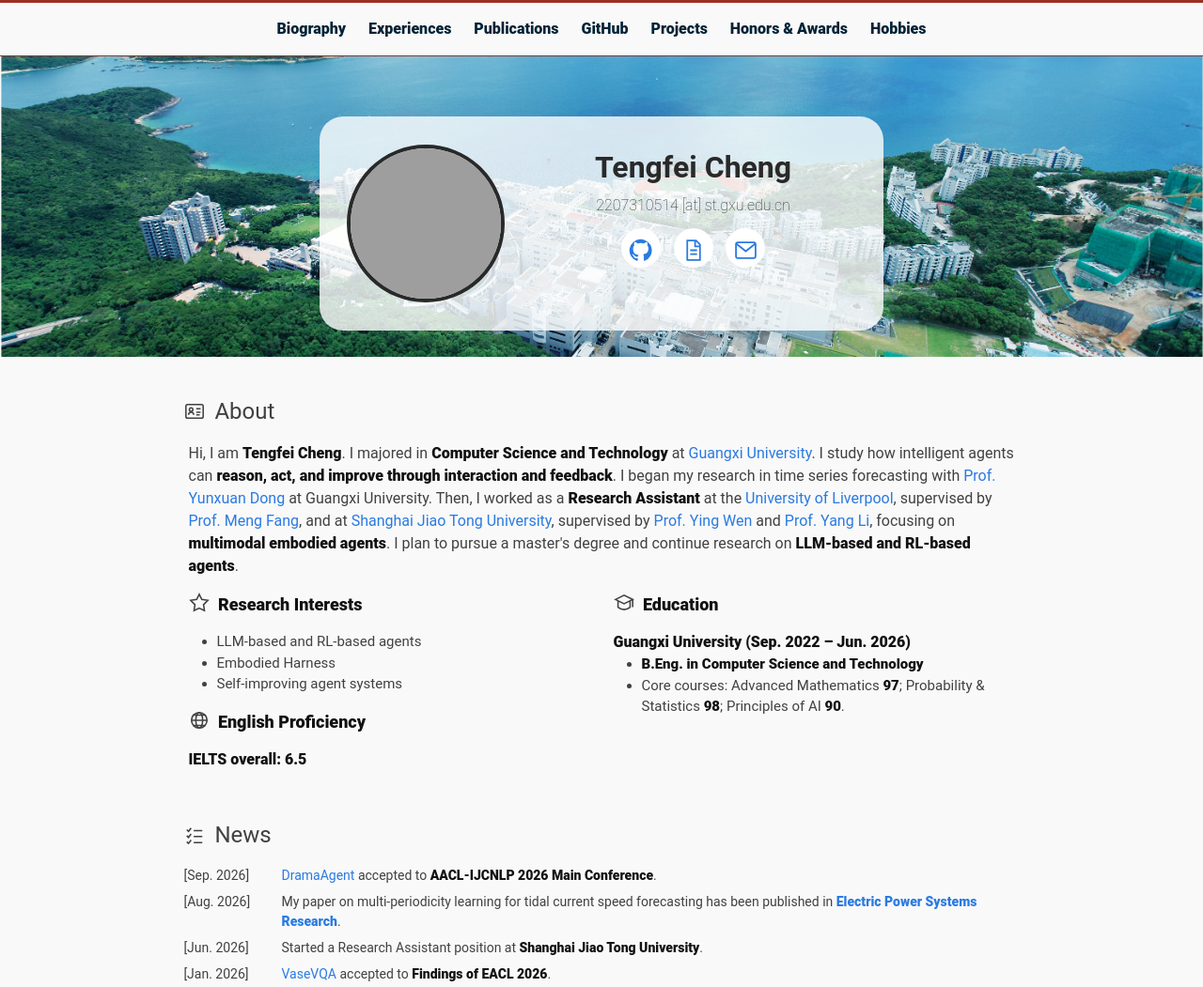
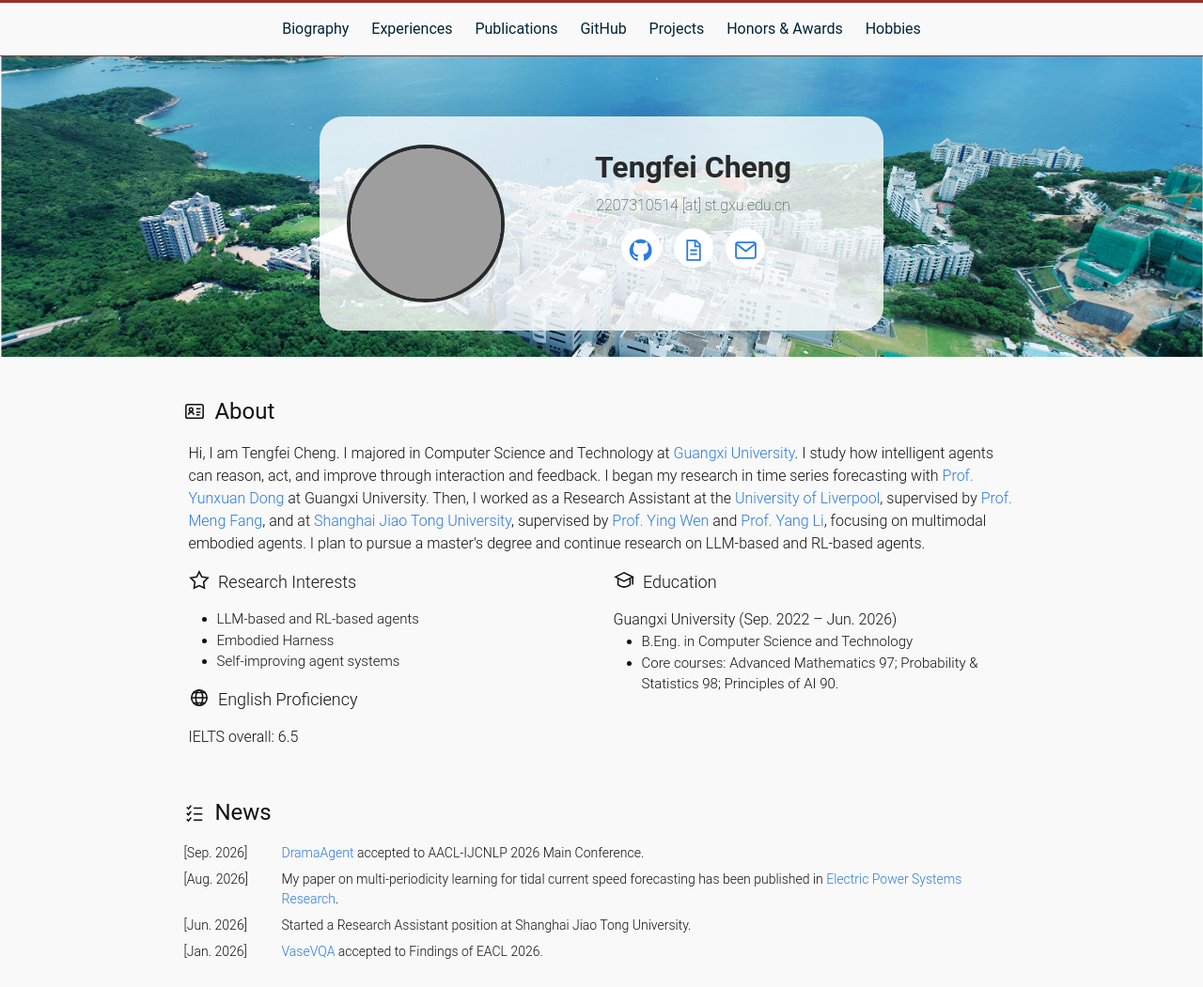
Before and after one commit to Cheng-tf/iamllm, a plain HTML site: page index.html in a window 1280 px wide. Shown: the top 1051 px of the page at 94% size. Drawn offline with Linux system fonts and the light colour scheme; grey boxes are pictures that could not be loaded.

Commit message:
Remove added text emphasis and footer source links

```diff
--- a/index.html
+++ b/index.html
@@ -18,13 +18,13 @@
     <nav class="site-nav" aria-label="Main navigation">
       <button type="button" class="menu-icon" aria-label="Toggle navigation" aria-controls="navigation-links" aria-expanded="false">☰</button>
       <div class="trigger" id="navigation-links">
-        <a class="page-link" href="#bio"><b>Biography</b></a>
-        <a class="page-link" href="#timeline"><b>Experiences</b></a>
-        <a class="page-link" href="#publications"><b>Publications</b></a>
-        <a class="page-link" href="https://github.com/Cheng-tf"><b>GitHub</b></a>
-        <a class="page-link" href="#projects"><b>Projects</b></a>
-        <a class="page-link" href="#awards"><b>Honors &amp; Awards</b></a>
-        <a class="page-link" href="#hobbies"><b>Hobbies</b></a>
+        <a class="page-link" href="#bio">Biography</a>
+        <a class="page-link" href="#timeline">Experiences</a>
+        <a class="page-link" href="#publications">Publications</a>
+        <a class="page-link" href="https://github.com/Cheng-tf">GitHub</a>
+        <a class="page-link" href="#projects">Projects</a>
+        <a class="page-link" href="#awards">Honors &amp; Awards</a>
+        <a class="page-link" href="#hobbies">Hobbies</a>
       </div>
     </nav>
   </div>
@@ -51,13 +51,13 @@
   <section id="bio" class="bio">
     <h2 class="md-heading text-left"><svg class="section-icon" viewBox="0 0 24 24" fill="none" stroke="currentColor" stroke-width="1.7" aria-hidden="true"><rect x="2" y="4" width="20" height="16" rx="2"/><circle cx="8" cy="10" r="2"/><path d="M5 16c0-4 6-4 6 0m3-7h5m-5 4h5m-5 3h4"/></svg> About</h2>
     <div class="bio-body">
-      <p>Hi, I am <b>Tengfei Cheng</b>. I majored in <b>Computer Science and Technology</b> at <a href="https://www.gxu.edu.cn/">Guangxi University</a>. I study how intelligent agents can <b>reason, act, and improve through interaction and feedback</b>. I began my research in time series forecasting with <a href="https://scholar.google.com.hk/citations?hl=zh-CN&amp;user=dYcYJfUAAAAJ">Prof. Yunxuan Dong</a> at Guangxi University. Then, I worked as a <b>Research Assistant</b> at the <a href="https://www.liverpool.ac.uk/">University of Liverpool</a>, supervised by <a href="https://mengfn.github.io/">Prof. Meng Fang</a>, and at <a href="https://www.sjtu.edu.cn/">Shanghai Jiao Tong University</a>, supervised by <a href="https://scholar.google.com/citations?user=_A1CxG8AAAAJ">Prof. Ying Wen</a> and <a href="https://scholar.google.com/citations?user=msAmwaoAAAAJ">Prof. Yang Li</a>, focusing on <b>multimodal embodied agents</b>. I plan to pursue a master's degree and continue research on <b>LLM-based and RL-based agents</b>.</p>
+      <p>Hi, I am Tengfei Cheng. I majored in Computer Science and Technology at <a href="https://www.gxu.edu.cn/">Guangxi University</a>. I study how intelligent agents can reason, act, and improve through interaction and feedback. I began my research in time series forecasting with <a href="https://scholar.google.com.hk/citations?hl=zh-CN&amp;user=dYcYJfUAAAAJ">Prof. Yunxuan Dong</a> at Guangxi University. Then, I worked as a Research Assistant at the <a href="https://www.liverpool.ac.uk/">University of Liverpool</a>, supervised by <a href="https://mengfn.github.io/">Prof. Meng Fang</a>, and at <a href="https://www.sjtu.edu.cn/">Shanghai Jiao Tong University</a>, supervised by <a href="https://scholar.google.com/citations?user=_A1CxG8AAAAJ">Prof. Ying Wen</a> and <a href="https://scholar.google.com/citations?user=msAmwaoAAAAJ">Prof. Yang Li</a>, focusing on multimodal embodied agents. I plan to pursue a master's degree and continue research on LLM-based and RL-based agents.</p>
       <div class="bio-columns">
-        <div><h3><svg class="section-icon" viewBox="0 0 24 24" fill="none" stroke="currentColor" stroke-width="1.7" aria-hidden="true"><path d="m12 2 3 6 7 1-5 5 1 7-6-3-6 3 1-7-5-5 7-1z"/></svg> <strong>Research Interests</strong></h3><ul><li>LLM-based and RL-based agents</li><li>Embodied Harness</li><li>Self-improving agent systems</li></ul>
-          <h3><svg class="section-icon" viewBox="0 0 24 24" fill="none" stroke="currentColor" stroke-width="1.7" aria-hidden="true"><circle cx="12" cy="12" r="9"/><ellipse cx="12" cy="12" rx="4" ry="9"/><path d="M3 12h18M5 6h14M5 18h14"/></svg> <strong>English Proficiency</strong></h3>
-          <p><b>IELTS overall: 6.5</b></p>
+        <div><h3><svg class="section-icon" viewBox="0 0 24 24" fill="none" stroke="currentColor" stroke-width="1.7" aria-hidden="true"><path d="m12 2 3 6 7 1-5 5 1 7-6-3-6 3 1-7-5-5 7-1z"/></svg> Research Interests</h3><ul><li>LLM-based and RL-based agents</li><li>Embodied Harness</li><li>Self-improving agent systems</li></ul>
+          <h3><svg class="section-icon" viewBox="0 0 24 24" fill="none" stroke="currentColor" stroke-width="1.7" aria-hidden="true"><circle cx="12" cy="12" r="9"/><ellipse cx="12" cy="12" rx="4" ry="9"/><path d="M3 12h18M5 6h14M5 18h14"/></svg> English Proficiency</h3>
+          <p>IELTS overall: 6.5</p>
         </div>
-        <div><h3><svg class="section-icon" viewBox="0 0 24 24" fill="none" stroke="currentColor" stroke-width="1.7" aria-hidden="true"><path d="m2 8 10-5 10 5-10 5zM5 10v7c5 4 9 4 14 0v-7m3-2v9"/></svg> <strong>Education</strong></h3><b>Guangxi University (Sep. 2022 – Jun. 2026)</b><ul><li><b>B.Eng. in Computer Science and Technology</b></li><li>Core courses: Advanced Mathematics <b>97</b>; Probability &amp; Statistics <b>98</b>; Principles of AI <b>90</b>.</li></ul></div>
+        <div><h3><svg class="section-icon" viewBox="0 0 24 24" fill="none" stroke="currentColor" stroke-width="1.7" aria-hidden="true"><path d="m2 8 10-5 10 5-10 5zM5 10v7c5 4 9 4 14 0v-7m3-2v9"/></svg> Education</h3>Guangxi University (Sep. 2022 – Jun. 2026)<ul><li>B.Eng. in Computer Science and Technology</li><li>Core courses: Advanced Mathematics 97; Probability &amp; Statistics 98; Principles of AI 90.</li></ul></div>
       </div>
     </div>
   </section>
@@ -65,10 +65,10 @@
   <section id="news" class="bio">
     <h2 class="md-heading text-left"><svg class="section-icon" viewBox="0 0 24 24" fill="none" stroke="currentColor" stroke-width="1.7" aria-hidden="true"><path d="m3 6 2 2 3-4m3 3h10M3 13l2 2 3-4m3 3h10M3 20l2 2 3-4m3 3h10"/></svg> News</h2>
     <ul class="news-list">
-      <li><span class="news-date">[Sep. 2026]</span> <a href="https://aclanthology.org/2026.aacl-long.163/">DramaAgent</a> accepted to <b>AACL-IJCNLP 2026 Main Conference</b>.</li>
-      <li><span class="news-date">[Aug. 2026]</span> My paper on multi-periodicity learning for tidal current speed forecasting has been published in <a href="https://doi.org/10.1016/j.epsr.2026.113398"><b>Electric Power Systems Research</b></a>.</li>
-      <li><span class="news-date">[Jun. 2026]</span> Started a Research Assistant position at <b>Shanghai Jiao Tong University</b>.</li>
-      <li><span class="news-date">[Jan. 2026]</span> <a href="https://arxiv.org/abs/2509.17191">VaseVQA</a> accepted to <b>Findings of EACL 2026</b>.</li>
+      <li><span class="news-date">[Sep. 2026]</span> <a href="https://aclanthology.org/2026.aacl-long.163/">DramaAgent</a> accepted to AACL-IJCNLP 2026 Main Conference.</li>
+      <li><span class="news-date">[Aug. 2026]</span> My paper on multi-periodicity learning for tidal current speed forecasting has been published in <a href="https://doi.org/10.1016/j.epsr.2026.113398">Electric Power Systems Research</a>.</li>
+      <li><span class="news-date">[Jun. 2026]</span> Started a Research Assistant position at Shanghai Jiao Tong University.</li>
+      <li><span class="news-date">[Jan. 2026]</span> <a href="https://arxiv.org/abs/2509.17191">VaseVQA</a> accepted to Findings of EACL 2026.</li>
     </ul>
   </section>
 
@@ -100,7 +100,7 @@
       <div class="pub-left"><a href="https://arxiv.org/abs/2509.17191" aria-label="VaseVQA benchmark overview"><img class="intro-img frame" src="images/paper3-thumb.png" alt="VaseVQA benchmark overview" loading="lazy"></a></div>
       <div class="pub-right">
         <h3 class="title">VaseVQA: Multimodal Agent and Benchmark for Ancient Greek Pottery</h3>
-        <div class="authors">Jinchao Ge*, <b>Tengfei Cheng*</b>, Biao Wu*, Zeyu Zhang*, Shiya Huang, Judith Bishop, Gillian Shepherd, Meng Fang, Ling Chen, Yang Zhao</div>
+        <div class="authors">Jinchao Ge*, Tengfei Cheng*, Biao Wu*, Zeyu Zhang*, Shiya Huang, Judith Bishop, Gillian Shepherd, Meng Fang, Ling Chen, Yang Zhao</div>
         <div class="publish"><span class="place">Findings of EACL 2026 · Poster</span></div>
         <div class="tags">[<a class="tag" href="https://arxiv.org/abs/2509.17191">Paper</a>] [<a class="tag" href="https://github.com/AIGeeksGroup/VaseVQA">Code</a>]</div>
 
@@ -109,7 +109,7 @@
       <div class="pub-left"><a href="https://doi.org/10.1016/j.epsr.2026.113398" aria-label="Tidal current forecasting framework"><img class="intro-img frame" src="images/paper0-thumb.png" alt="Tidal current forecasting framework" loading="lazy"></a></div>
       <div class="pub-right">
         <h3 class="title">A multi-periodicity learning model for tidal current speed forecasting</h3>
-        <div class="authors"><b>Tengfei Cheng</b>, Yangdi Huang, Ling Xiao, Yunxuan Dong</div>
+        <div class="authors">Tengfei Cheng, Yangdi Huang, Ling Xiao, Yunxuan Dong</div>
         <div class="publish"><span class="place">Electric Power Systems Research, 261, 113398, 2026</span></div>
         <div class="tags">[<a class="tag" href="https://doi.org/10.1016/j.epsr.2026.113398">Paper</a>] [<a class="tag" href="https://arxiv.org/abs/2410.09718">arXiv</a>]</div>
 
@@ -118,7 +118,7 @@
       <div class="pub-left"><a href="https://aclanthology.org/2026.aacl-long.163/" aria-label="DramaAgent Figure 2: main framework overview from the paper"><img class="intro-img frame" src="images/dramaagent-main.png" alt="DramaAgent Figure 2: main framework overview from the paper" loading="lazy"></a></div>
       <div class="pub-right">
         <h3 class="title">DramaAgent: Agentic Storytelling Video Generation</h3>
-        <div class="authors">Ting Huang*, Biao Wu*, Ronghao Chen*, Zeyu Zhang*, <b>Tengfei Cheng</b>, Qizhen Lan, Huacan Wang, Hao Tang</div>
+        <div class="authors">Ting Huang*, Biao Wu*, Ronghao Chen*, Zeyu Zhang*, Tengfei Cheng, Qizhen Lan, Huacan Wang, Hao Tang</div>
         <div class="publish"><span class="place">AACL-IJCNLP 2026 · Main Conference</span></div>
         <div class="tags">[<a class="tag" href="https://aclanthology.org/2026.aacl-long.163/">Paper</a>] [<a class="tag" href="https://aclanthology.org/2026.aacl-long.163.pdf">PDF</a>] [<a class="tag" href="https://aigeeksgroup.github.io/DramaAgent/">Project</a>] [<a class="tag" href="https://github.com/AIGeeksGroup/DramaAgent">Code</a>]</div>
         <p class="paper-summary">Hierarchical story planning, persistent character conditioning, and reflection-guided repair for coherent long-form audiovisual generation.</p>
@@ -127,7 +127,7 @@
       <div class="pub-left"><img class="intro-img frame" src="images/paper1-thumb.png" alt="MDoom multimodal agent benchmark overview" loading="lazy"></div>
       <div class="pub-right">
         <h3 class="title">MDoom: A Benchmark for Evaluating Agentic Multimodal LLMs in Doom Environments</h3>
-        <div class="authors"><b>Tengfei Cheng*</b>, Biao Wu*, Ke Xu, Ling Chen, Joey Tianyi Zhou, Meng Fang</div>
+        <div class="authors">Tengfei Cheng*, Biao Wu*, Ke Xu, Ling Chen, Joey Tianyi Zhou, Meng Fang</div>
         <div class="publish"><span class="place">Under review · ACL Rolling Review</span></div>
         <div class="tags"></div>
 
@@ -137,8 +137,8 @@
 
   <section id="projects" class="bio">
     <h2 class="md-heading text-left"><svg class="section-icon" viewBox="0 0 24 24" fill="none" stroke="currentColor" stroke-width="1.7" aria-hidden="true"><path d="m3 6 2 2 3-4m3 3h10M3 13l2 2 3-4m3 3h10M3 20l2 2 3-4m3 3h10"/></svg> Projects</h2>
-    <p><b>Enterprise Practical Training</b> · Team Lead · Oct. – Nov. 2024<br>Led a team to develop a full-stack web application with Spring Boot and Vue.</p>
-    <p><b>National Undergraduate Training Program for Innovation and Entrepreneurship</b> · May 2024 – May 2025<br>Implemented gesture recognition with computer vision. The project received provincial-level approval and a “Good” completion rating.</p>
+    <p>Enterprise Practical Training · Team Lead · Oct. – Nov. 2024<br>Led a team to develop a full-stack web application with Spring Boot and Vue.</p>
+    <p>National Undergraduate Training Program for Innovation and Entrepreneurship · May 2024 – May 2025<br>Implemented gesture recognition with computer vision. The project received provincial-level approval and a “Good” completion rating.</p>
   </section>
 
   <section id="awards" class="bio">
@@ -161,7 +161,6 @@
 <footer class="site-footer">
   <div class="wrapper"><div class="footer-col-wrapper">
     <div class="footer-col footer-col-1"><ul class="contact-list"><li>Personal Email:</li><li><a href="mailto:2207310514@st.gxu.edu.cn">2207310514@st.gxu.edu.cn</a></li></ul></div>
-    <div class="footer-col footer-col-2"><a href="https://github.com/Cheng-tf/iamllm">Website source</a><br><a href="https://openreview.net/profile?id=~Tengfei_Cheng1">OpenReview</a></div>
     <div class="footer-col footer-col-3"><p class="text">© 2026 Tengfei Cheng<br>Template adapted from <a href="https://github.com/Jun-CEN/Jun-CEN.github.io">Jun CEN</a>, originally styled by <a href="https://leoyuan.site/">Zeqing Yuan</a>.</p></div>
   </div></div>
 </footer>
--- a/styles.css
+++ b/styles.css
@@ -1,10 +1,6 @@
 /* Small accessibility and responsive fixes on top of Jun CEN's original main.css. */
 html { scroll-behavior: smooth; scroll-padding-top: 20px; }
 body:after { content: none; }
-/* Explicit weights keep emphasis distinct from the template's light body text. */
-body { font-weight: 400; color: #414141; }
-b, strong { font-weight: 800; color: #111; }
-a > b, a > strong { color: inherit; }
 *, *:before, *:after { box-sizing: border-box; }
 [hidden] { display: none !important; }
 a:focus-visible, button:focus-visible { outline: 3px solid #0077b5; outline-offset: 4px; }
```
